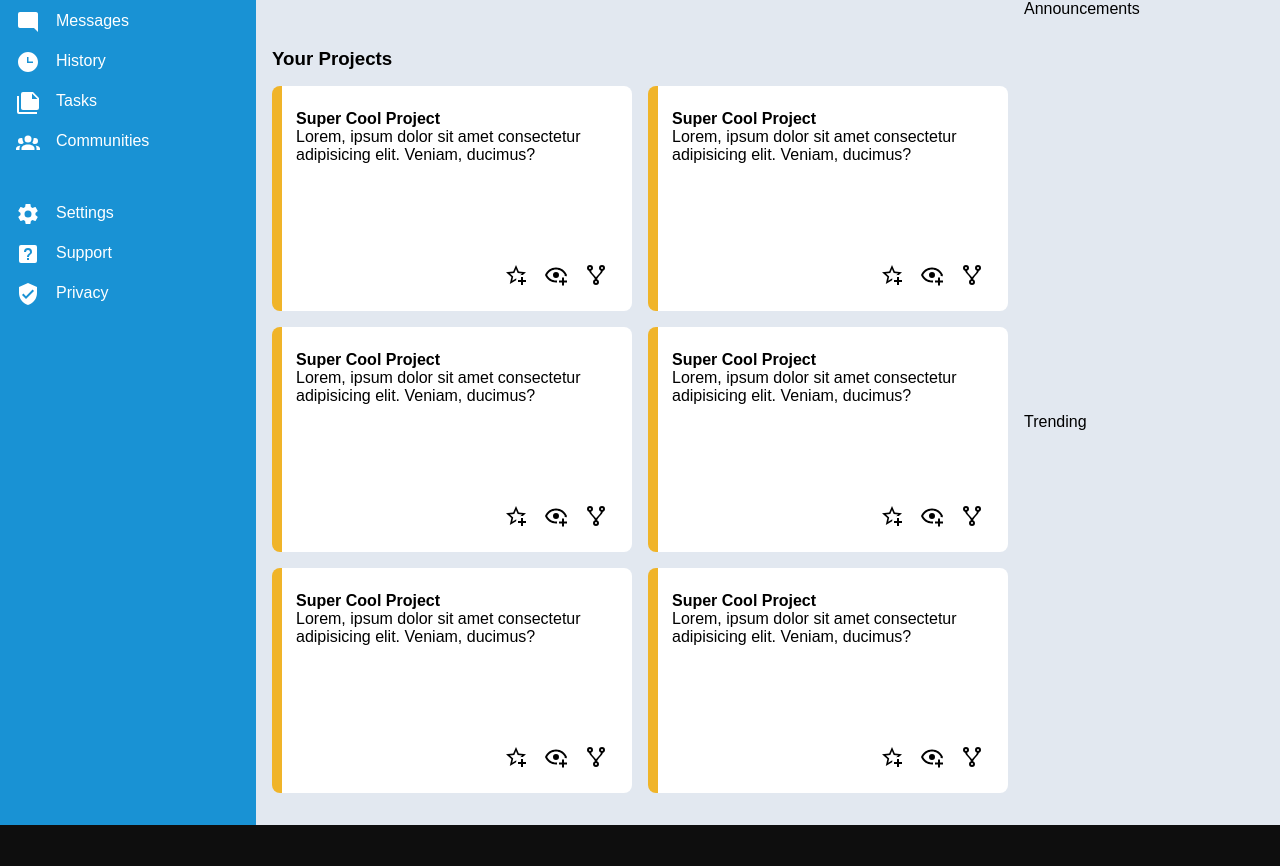
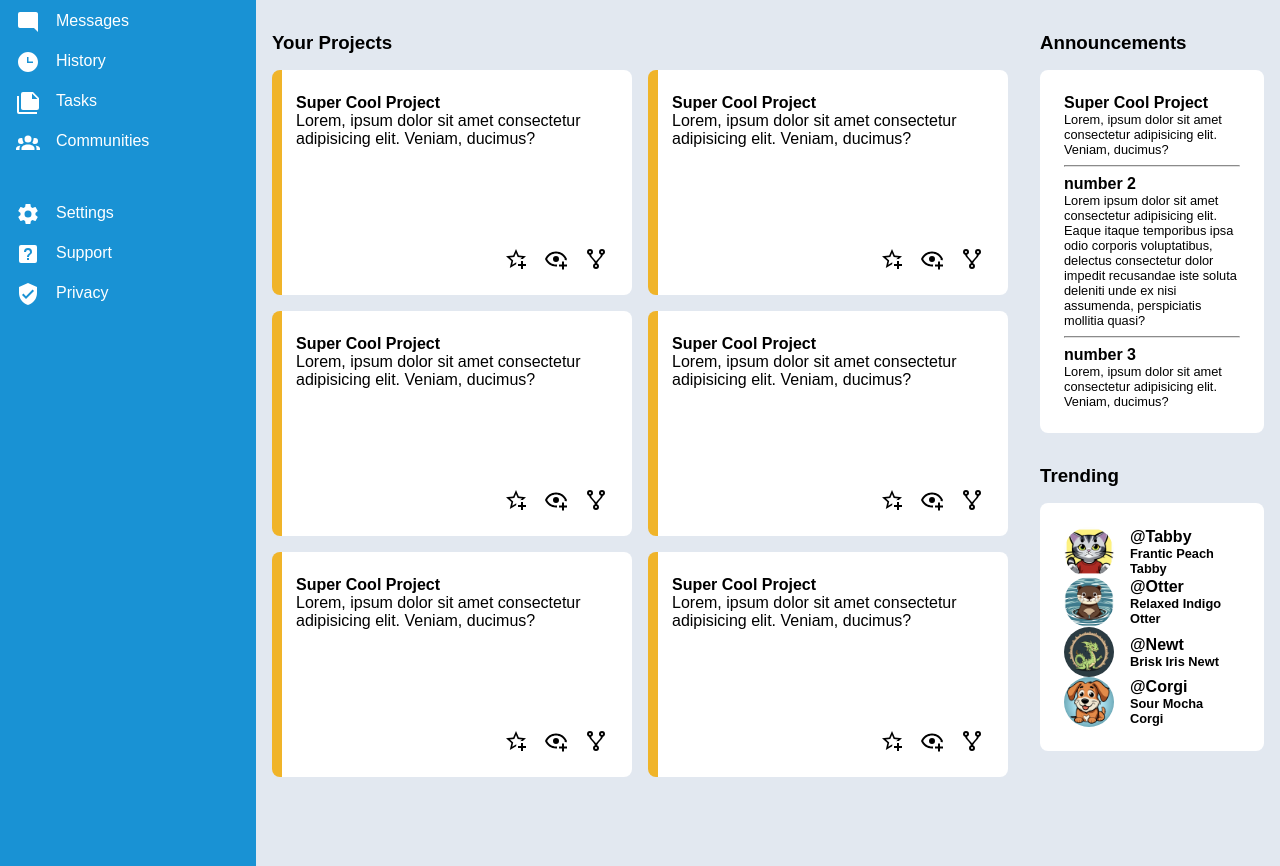
Before and after one commit to Etharialle/admin-dashboard, a plain HTML site: page index.html in a window 1280 px wide. Shown: the part 182-1048 px from the top of the page. Before the commit the page ends 1007 px from the top, so only its background shows below. Drawn offline with Linux system fonts and the light colour scheme.

Commit message:
completed

```diff
--- a/index.html
+++ b/index.html
@@ -16,16 +16,16 @@
             <div class="user-info">
                 <img src="images/bell-ring-outline.svg" class="icons">
                 <img src="images/otter.png" class="secondary-avatar">
-                <h3>Brisk Newt</h3>
+                <h3>Relaxed Indigo Otter</h3>
             </div>
             <div class="greeting">
                 <img src="images/otter.png" class="main-avatar">
                 <div>
                 <p>Greetings,</p>
-                <h2>Brisk New (@Newt)</h2>
+                <h2>Relaxed Indigo Otter (@Otter)</h2>
                 </div>
             </div>
-            <div class="greeting">
+            <div class="greeting distribute">
                 <div class="buttons">New</div>
                 <div class="buttons">Upload</div>
                 <div class="buttons">Share</div>
@@ -56,7 +56,7 @@
             <div class="projects">
                 <h3>Your Projects</h3>
                 <div class="main-content">
-                    <div class="card">
+                    <div class="card border-gradient">
                         <h4>Super Cool Project</h4>
                         <p>Lorem, ipsum dolor sit amet consectetur adipisicing elit. Veniam, ducimus?</p>
                         <div class="icon-container">
@@ -66,7 +66,7 @@
 
                         </div>
                     </div>
-                    <div class="card">
+                    <div class="card border-gradient">
                         <h4>Super Cool Project</h4>
                         <p>Lorem, ipsum dolor sit amet consectetur adipisicing elit. Veniam, ducimus?</p>
                         <div class="icon-container">
@@ -76,7 +76,7 @@
 
                         </div>
                     </div>
-                    <div class="card">
+                    <div class="card border-gradient">
                         <h4>Super Cool Project</h4>
                         <p>Lorem, ipsum dolor sit amet consectetur adipisicing elit. Veniam, ducimus?</p>
                         <div class="icon-container">
@@ -86,7 +86,7 @@
 
                         </div>
                     </div>
-                    <div class="card">
+                    <div class="card border-gradient">
                         <h4>Super Cool Project</h4>
                         <p>Lorem, ipsum dolor sit amet consectetur adipisicing elit. Veniam, ducimus?</p>
                         <div class="icon-container">
@@ -96,7 +96,7 @@
 
                         </div>
                     </div>
-                    <div class="card">
+                    <div class="card border-gradient">
                         <h4>Super Cool Project</h4>
                         <p>Lorem, ipsum dolor sit amet consectetur adipisicing elit. Veniam, ducimus?</p>
                         <div class="icon-container">
@@ -106,7 +106,7 @@
 
                         </div>
                     </div>
-                    <div class="card">
+                    <div class="card border-gradient">
                         <h4>Super Cool Project</h4>
                         <p>Lorem, ipsum dolor sit amet consectetur adipisicing elit. Veniam, ducimus?</p>
                         <div class="icon-container">
@@ -118,8 +118,58 @@
                     </div>
                 </div>
             </div>
-            <div class="announcements">Announcements</div>
-            <div class="trending">Trending</div>
+            <div class="announcements rightbar">
+                <div class="projects">
+                    <h3>Announcements</h3>
+                    <div class="main-content card">
+                        <h4>Super Cool Project</h4>
+                        <p>Lorem, ipsum dolor sit amet consectetur adipisicing elit. Veniam, ducimus?</p>
+                        <hr class="hr">
+                        <h4>number 2</h4>
+                        <p>Lorem ipsum dolor sit amet consectetur adipisicing elit. Eaque itaque temporibus ipsa odio corporis voluptatibus, delectus consectetur dolor impedit recusandae iste soluta deleniti unde ex nisi assumenda, perspiciatis mollitia quasi?</p>
+                        <hr class="hr">
+                        <h4>number 3</h4>
+                        <p>Lorem, ipsum dolor sit amet consectetur adipisicing elit. Veniam, ducimus?</p>
+
+                    </div>
+
+                </div>
+            </div>
+            <div class="trending rightbar">
+                <div class="projects">
+                    <h3>Trending</h3>
+                    <div class="main-content card">
+                        <div class="greeting">
+                            <img src="images/cat.png" class="secondary-avatar">
+                            <div class="trend-names">
+                                <h4>@Tabby</h4>
+                                <p>Frantic Peach Tabby</p>
+                            </div>
+                        </div>
+                        <div class="greeting">
+                            <img src="images/otter.png" class="secondary-avatar">
+                            <div class="trend-names">
+                                <h4>@Otter</h4>
+                                <p>Relaxed Indigo Otter</p>
+                            </div>
+                        </div>
+                        <div class="greeting">
+                            <img src="images/dragon.png" class="secondary-avatar">
+                            <div class="trend-names">
+                                <h4>@Newt</h4>
+                                <p>Brisk Iris Newt</p>
+                            </div>
+                        </div>
+                        <div class="greeting">
+                            <img src="images/dog.png" class="secondary-avatar">
+                            <div class="trend-names">
+                                <h4>@Corgi</h4>
+                                <p>Sour Mocha Corgi</p>
+                            </div>
+                        </div>
+                    </div>
+                </div>
+            </div>
         </div>
     </div>
 
--- a/style.css
+++ b/style.css
@@ -91,6 +91,10 @@ input {
 }
 .greeting p,h2 {
     display: block;
+    font-weight: 600;
+}
+.distribute {
+    justify-content: space-around;
 }
 .buttons {
     background-color: #1992D4;
@@ -108,7 +112,7 @@ input {
 .projects {
     grid-row: 1/3;
     grid-column: 1/2;
-    padding: 2rem 1rem;
+    padding: 1rem 1rem 0rem 1rem;
 }
 h3 {
     padding: 1rem 0rem;
@@ -120,13 +124,16 @@ h3 {
 }
 .card {
     box-sizing: border-box;
-    background: rgb(240,180,41);
-    background: linear-gradient(90deg, rgba(240,180,41,1) 0, rgba(240,180,41,1) .6rem, rgba(255,255,255,1) .6rem);
+    background-color: white;
     padding: 1.5rem;
     height: 225px;
     display: flex;
     flex-direction: column;
     border-radius: .5rem;
+}
+.border-gradient {
+    background: rgb(240,180,41);
+    background: linear-gradient(90deg, rgba(240,180,41,1) 0, rgba(240,180,41,1) .6rem, rgba(255,255,255,1) .6rem);
 }
 .card > p {
     flex: 1 0 auto;
@@ -151,3 +158,25 @@ h3 {
     grid-row: 2/2;
     grid-column: 2/3;
 }
+.rightbar p {
+    font-size: .80rem;
+}
+.rightbar .main-content {
+    gap: 0;
+}
+
+.rightbar .card {
+    height: auto;
+}
+.card > .hr {
+    border-color: #dfdfdf;
+    display: block;
+    margin-top: 0.5em;
+    margin-bottom: 0.5em;
+    border-width: 1px;
+  }
+  .trend-names {
+    display: flex;
+    flex-direction: column;
+    justify-content: center;
+  }
```
Also changed, not shown: images/cat.png (added), images/dog.png (added), images/dragon.png (added).
